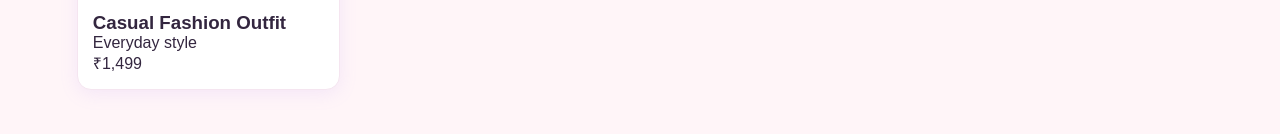
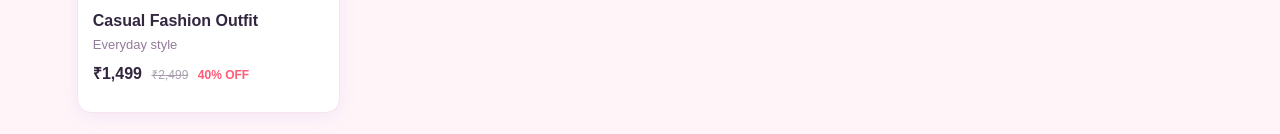
Before and after one commit to Arav-eng/Myntra-Clone, a plain HTML site: page index.html in a window 1280 px wide. Shown: the part 1067-1201 px from the top of the page. Drawn offline with Linux system fonts and the light colour scheme.

Commit message:
Add product sale pricing

```diff
--- a/index.html
+++ b/index.html
@@ -78,7 +78,11 @@
     <div class="product-info">
         <h3>Casual Fashion Outfit</h3>
         <p>Everyday style</p>
-        <div class="price">₹1,499</div>
+        <div class="price">
+    ₹1,499
+    <span class="old-price">₹2,499</span>
+    <span class="discount">40% OFF</span>
+</div>
     </div>
 </div>
     </div>
--- a/style.css
+++ b/style.css
@@ -230,3 +230,35 @@ body {
 .product-info {
     padding: 15px;
 }
+.product-info h3 {
+    font-size: 16px;
+    margin-bottom: 7px;
+    color: #33263F;
+}
+
+.product-info p {
+    font-size: 13px;
+    color: #927C99;
+    margin-bottom: 10px;
+}
+
+.price {
+    color: #33263F;
+    font-weight: bold;
+    margin-bottom: 13px;
+}
+
+.old-price {
+    color: #AAA0AE;
+    text-decoration: line-through;
+    font-size: 12px;
+    margin-left: 5px;
+    font-weight: normal;
+}
+
+.discount {
+    color: #FF5C79;
+    font-size: 12px;
+    margin-left: 5px;
+    font-weight: bold;
+}
```
